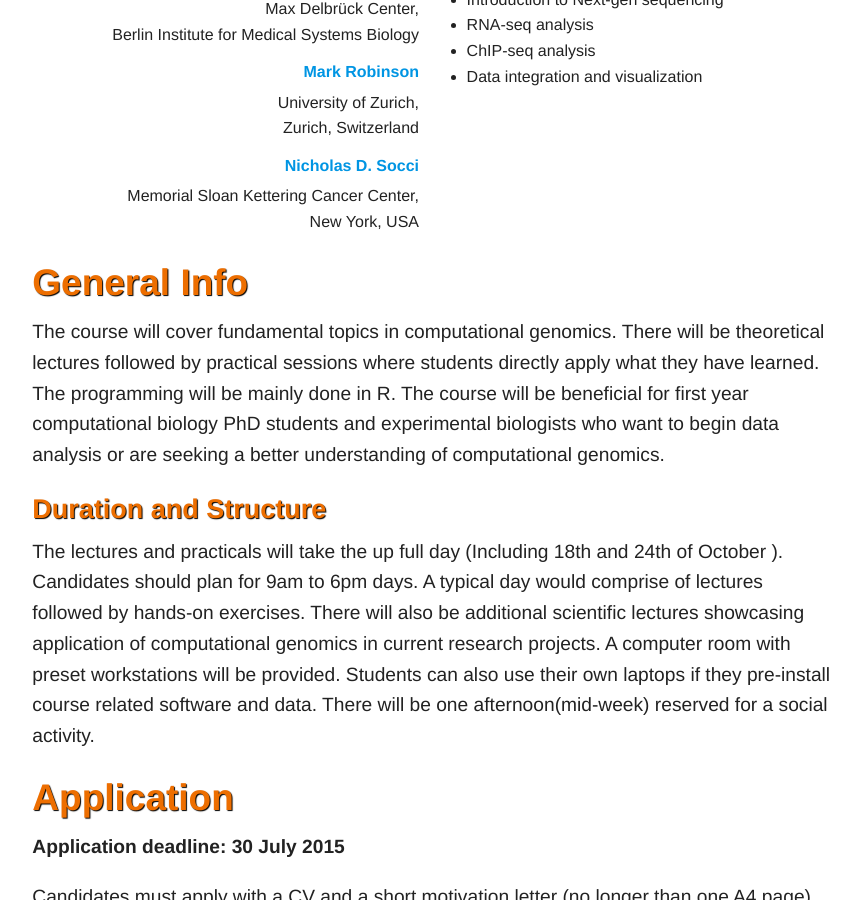
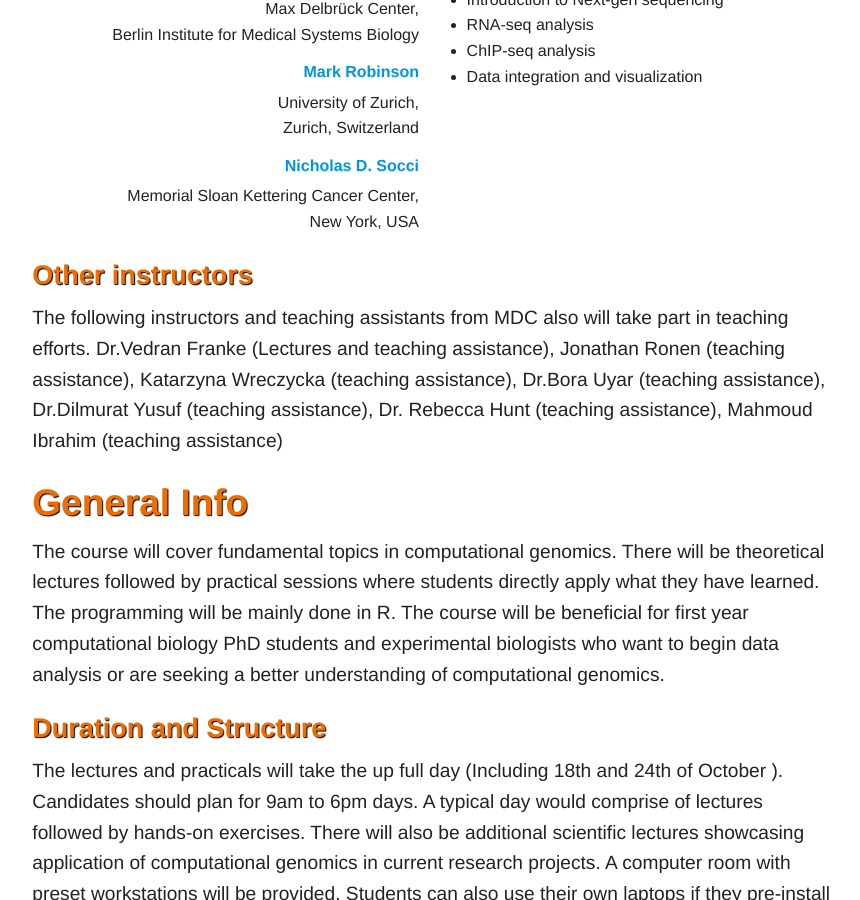
Before and after one commit to BIMSBbioinfo/compgen, a Jekyll site: the page 2015/index.html, which Jekyll copies as it is, in a window 1280 px wide and 900 px high, scrolled down 998 px. Shown: the whole window, without its empty margins (206-1066 px from the left). Built offline with Jekyll 4.4.1, drawn with Linux system fonts in a browser that asks for light colours; nearby versions of some CDN libraries; library files that are not in the unit come from our copies.

Commit message:
added other instructors

```diff
--- a/2015/index.html
+++ b/2015/index.html
@@ -75,6 +75,12 @@
     <div class="row">
       <div class="small-10 small-centered columns">
 
+      <h3 id="Other Instructors">Other instructors</h2>
+        <p>
+          The following instructors and teaching assistants from MDC also will take part in teaching efforts.
+          Dr.Vedran Franke (Lectures and teaching assistance), Jonathan Ronen (teaching assistance), Katarzyna Wreczycka (teaching assistance),
+          Dr.Bora Uyar (teaching assistance), Dr.Dilmurat Yusuf (teaching assistance), Dr. Rebecca Hunt (teaching assistance), Mahmoud Ibrahim (teaching assistance)
+        </p>
 
         <h2 id="General info">General Info</h2>
         <p>
```
